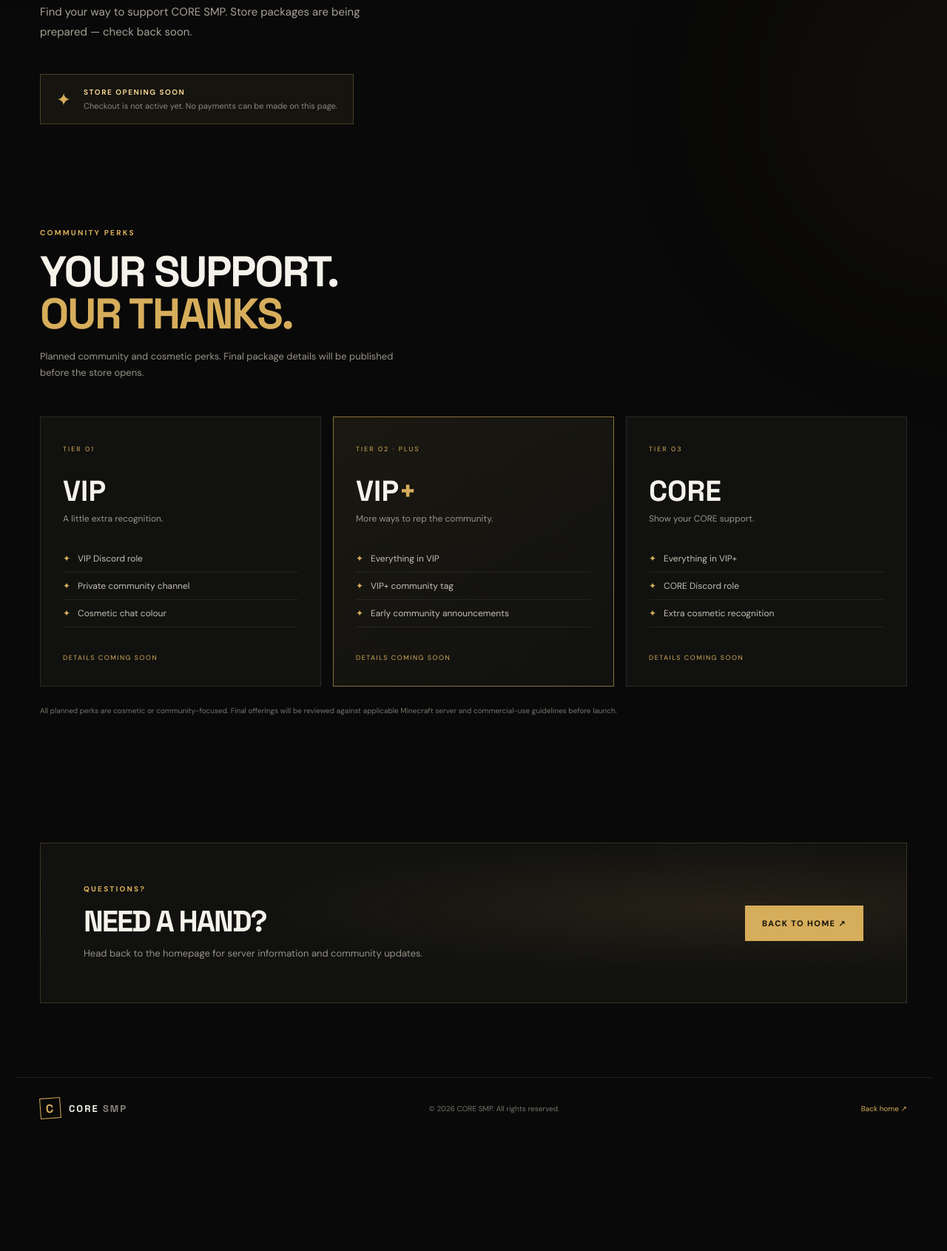
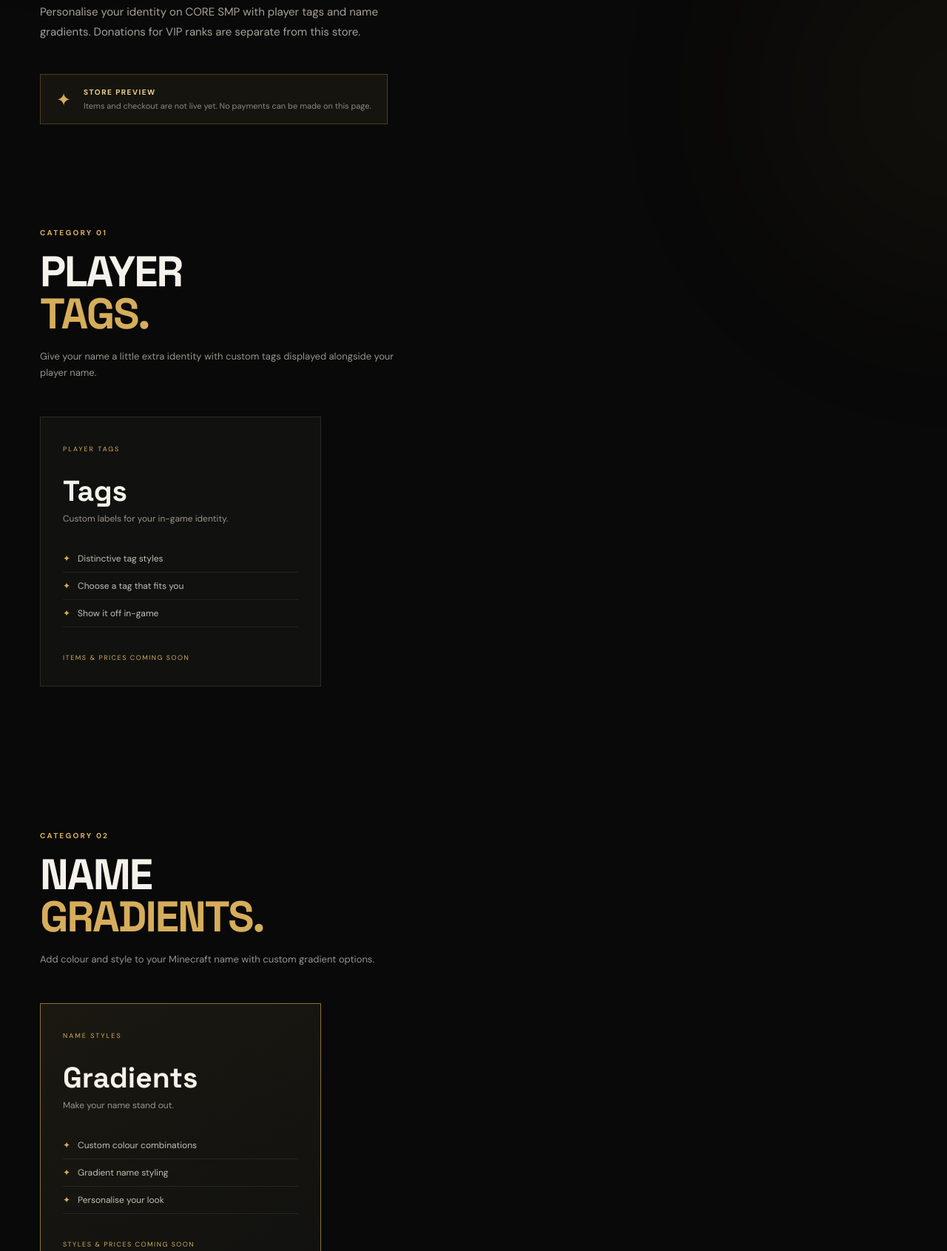
Before and after one commit to swyftw/core-smp-website, a plain HTML site: page store.html in a window 1280 px wide. Shown: the part 435-2126 px from the top of the page at 74% size. Before the commit the page ends 1974 px from the top, so only its background shows below. Drawn offline with Linux system fonts and the light colour scheme.

Commit message:
Redesign store around player tags, name gradients and lifetime donor leaderboard

```diff
--- a/store.html
+++ b/store.html
@@ -2,7 +2,7 @@
 <html lang="en">
 <head>
   <meta charset="utf-8"><meta name="viewport" content="width=device-width, initial-scale=1"><meta name="theme-color" content="#090909">
-  <meta name="description" content="The CORE SMP store. Community perks and cosmetics — opening soon.">
+  <meta name="description" content="The CORE SMP store — player tags, name gradients, and the lifetime supporter leaderboard.">
   <title>Store — CORE SMP</title>
   <link rel="preconnect" href="https://fonts.googleapis.com"><link rel="preconnect" href="https://fonts.gstatic.com" crossorigin>
   <link href="https://fonts.googleapis.com/css2?family=DM+Sans:wght@400;500;600;700;800&family=Space+Grotesk:wght@500;600;700&display=swap" rel="stylesheet"><link rel="stylesheet" href="styles.css">
@@ -10,16 +10,32 @@
 <body><div class="ambient ambient-one"></div><div class="ambient ambient-two"></div>
   <header class="site-header"><a class="brand" href="index.html"><span class="brand-mark">C</span><span>CORE<span class="brand-muted"> SMP</span></span></a><button class="menu-toggle" aria-label="Toggle navigation" aria-expanded="false">☰</button><nav class="nav-links" aria-label="Main navigation"><a href="index.html">Home</a><a href="index.html#about">About</a><a class="active" href="store.html">Store</a><a href="index.html#community">Community</a></nav><a class="button button-small button-outline header-join" href="index.html#join">Join server <span>↗</span></a></header>
   <main>
-    <section class="store-hero"><span class="eyebrow"><span class="live-dot"></span> SUPPORT THE COMMUNITY</span><h1>THE CORE<br><span class="gold">STORE.</span></h1><p>Find your way to support CORE SMP. Store packages are being prepared — check back soon.</p><div class="store-status"><span class="status-icon">✦</span><div><strong>STORE OPENING SOON</strong><small>Checkout is not active yet. No payments can be made on this page.</small></div></div></section>
-    <section class="section store-section"><div class="section-heading"><span class="section-kicker">COMMUNITY PERKS</span><h2>YOUR SUPPORT.<br><span class="gold">OUR THANKS.</span></h2><p class="section-description">Planned community and cosmetic perks. Final package details will be published before the store opens.</p></div>
+    <section class="store-hero"><span class="eyebrow"><span class="live-dot"></span> THE OFFICIAL CORE SMP STORE</span><h1>THE CORE<br><span class="gold">STORE.</span></h1><p>Personalise your identity on CORE SMP with player tags and name gradients. Donations for VIP ranks are separate from this store.</p><div class="store-status"><span class="status-icon">✦</span><div><strong>STORE PREVIEW</strong><small>Items and checkout are not live yet. No payments can be made on this page.</small></div></div></section>
+
+    <section class="section store-section" id="player-tags">
+      <div class="section-heading"><span class="section-kicker">CATEGORY 01</span><h2>PLAYER<br><span class="gold">TAGS.</span></h2><p class="section-description">Give your name a little extra identity with custom tags displayed alongside your player name.</p></div>
       <div class="tier-grid">
-        <article class="tier-card"><span class="tier-label">TIER 01</span><h3>VIP</h3><p class="tier-subtitle">A little extra recognition.</p><ul><li>VIP Discord role</li><li>Private community channel</li><li>Cosmetic chat colour</li></ul><span class="tier-soon">DETAILS COMING SOON</span></article>
-        <article class="tier-card tier-featured"><span class="tier-label">TIER 02 · PLUS</span><h3>VIP<span class="gold">+</span></h3><p class="tier-subtitle">More ways to rep the community.</p><ul><li>Everything in VIP</li><li>VIP+ community tag</li><li>Early community announcements</li></ul><span class="tier-soon">DETAILS COMING SOON</span></article>
-        <article class="tier-card"><span class="tier-label">TIER 03</span><h3>CORE</h3><p class="tier-subtitle">Show your CORE support.</p><ul><li>Everything in VIP+</li><li>CORE Discord role</li><li>Extra cosmetic recognition</li></ul><span class="tier-soon">DETAILS COMING SOON</span></article>
+        <article class="tier-card"><span class="tier-label">PLAYER TAGS</span><h3>Tags</h3><p class="tier-subtitle">Custom labels for your in-game identity.</p><ul><li>Distinctive tag styles</li><li>Choose a tag that fits you</li><li>Show it off in-game</li></ul><span class="tier-soon">ITEMS & PRICES COMING SOON</span></article>
       </div>
-      <p class="store-footnote">All planned perks are cosmetic or community-focused. Final offerings will be reviewed against applicable Minecraft server and commercial-use guidelines before launch.</p>
     </section>
-    <section class="community-banner store-help"><div><span class="section-kicker">QUESTIONS?</span><h2>NEED A HAND?</h2><p>Head back to the homepage for server information and community updates.</p></div><a class="button button-gold" href="index.html">BACK TO HOME ↗</a></section>
+
+    <section class="section store-section" id="name-gradients">
+      <div class="section-heading"><span class="section-kicker">CATEGORY 02</span><h2>NAME<br><span class="gold">GRADIENTS.</span></h2><p class="section-description">Add colour and style to your Minecraft name with custom gradient options.</p></div>
+      <div class="tier-grid">
+        <article class="tier-card tier-featured"><span class="tier-label">NAME STYLES</span><h3>Gradients</h3><p class="tier-subtitle">Make your name stand out.</p><ul><li>Custom colour combinations</li><li>Gradient name styling</li><li>Personalise your look</li></ul><span class="tier-soon">STYLES & PRICES COMING SOON</span></article>
+      </div>
+    </section>
+
+    <section class="section store-section" id="top-donators">
+      <div class="section-heading"><span class="section-kicker">LIFETIME SUPPORTERS</span><h2>TOP<br><span class="gold">DONATORS.</span></h2><p class="section-description">A lifetime leaderboard recognising the people who have supported CORE SMP the most. Rankings will never reset.</p></div>
+      <div class="leaderboard-wrap">
+        <div class="leaderboard-heading"><span>RANK</span><span>PLAYER</span><span>TOTAL DONATED</span></div>
+        <div class="leaderboard-empty">The lifetime leaderboard will appear here once donations are recorded.</div>
+      </div>
+      <p class="store-footnote">Donations for VIP ranks are handled separately and are not store products. The leaderboard will need verified donation records before real rankings and totals can be displayed.</p>
+    </section>
+
+    <section class="community-banner store-help"><div><span class="section-kicker">NEED HELP?</span><h2>JOIN THE COMMUNITY.</h2><p>Questions about the store? Reach out to the CORE SMP community.</p></div><a class="button button-gold" href="https://discord.gg/znxwKpH2S9" target="_blank" rel="noopener noreferrer">JOIN DISCORD ↗</a></section>
   </main>
   <footer class="site-footer"><a class="brand" href="index.html"><span class="brand-mark">C</span><span>CORE<span class="brand-muted"> SMP</span></span></a><span>© <span id="year"></span> CORE SMP. All rights reserved.</span><a href="index.html">Back home ↗</a></footer><script src="script.js"></script>
 </body></html>
```
